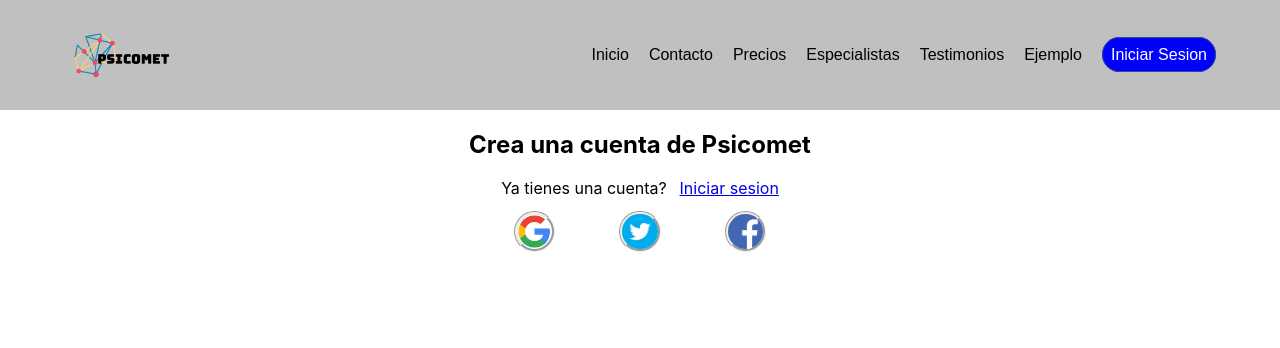
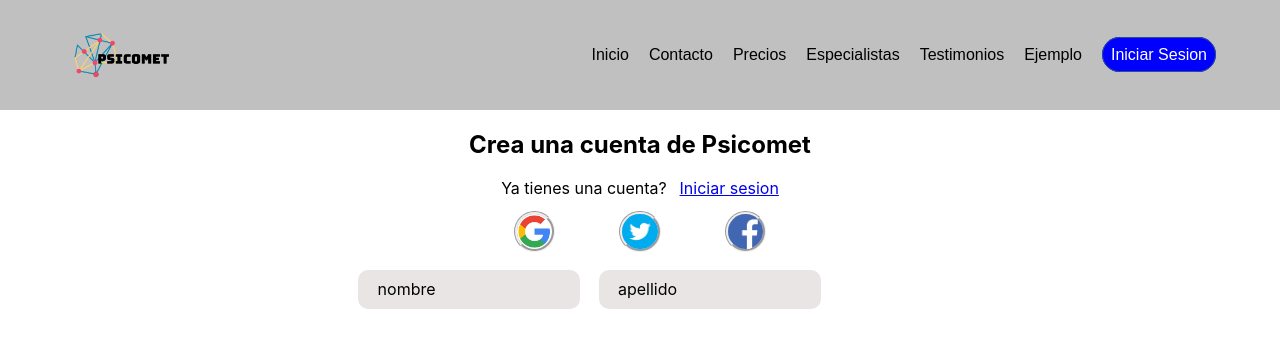
Before and after one commit to Ulises-Fermin/psicomet, a React (Create React App) app: page /CreateAccount in a window 1280 px wide. Shown: the top 348 px of the page. Built offline with nearby package versions, Linux system fonts and the light colour scheme.

Commit message:
Espacion para colocar nombre y apellido

```diff
--- a/src/Pages/CreateAccount/CreateAccount.jsx
+++ b/src/Pages/CreateAccount/CreateAccount.jsx
@@ -22,7 +22,12 @@ function CreateAccount(){
                 <img src="/logoFacebook.png" id={styles.Logo} alt = ""/>
             </div>
 
-            <div></div>
+            <div class={styles.DatesContainer}>
+                <div id={styles.File1}>
+                    <p id={styles.name}>nombre</p>
+                    <p id={styles.lastname}>apellido</p>
+                </div>
+            </div>
 
         </div>
 
--- a/src/Pages/CreateAccount/CreateAccount.module.css
+++ b/src/Pages/CreateAccount/CreateAccount.module.css
@@ -37,3 +37,38 @@ h2{
     margin-left: 2.5%;
 
 }
+
+.DatesContainer{
+    max-width: 75%;
+    padding-left: 25%;
+}
+
+#File1{
+    display:flex;
+}
+
+#name{
+    margin-left: 4%;
+    margin-right:4%;
+    color: black;
+    background-color: #E9E5E5;
+    padding-right: 15%;
+    padding-left: 2%;
+    padding-top: 1%;
+    padding-bottom: 1%;
+    border-radius: 10px;
+    margin-right: 1%;
+}
+
+#lastname{
+    margin-left: 4%;
+    margin-right:4%;
+    color: black;
+    background-color: #E9E5E5;
+    padding-right: 15%;
+    padding-left: 2%;
+    padding-top: 1%;
+    padding-bottom: 1%;
+    border-radius: 10px;
+    margin-left: 1%;
+}
```
